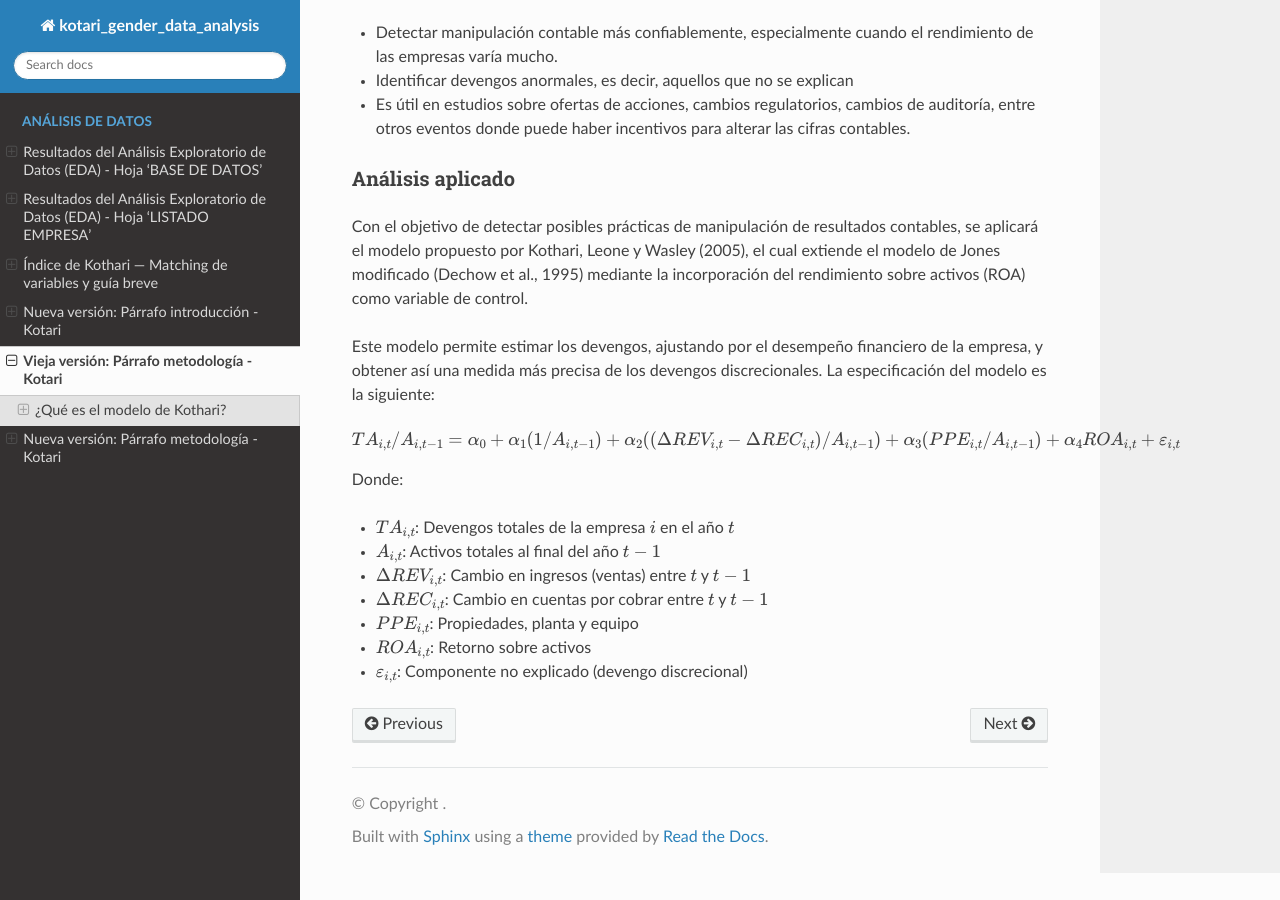
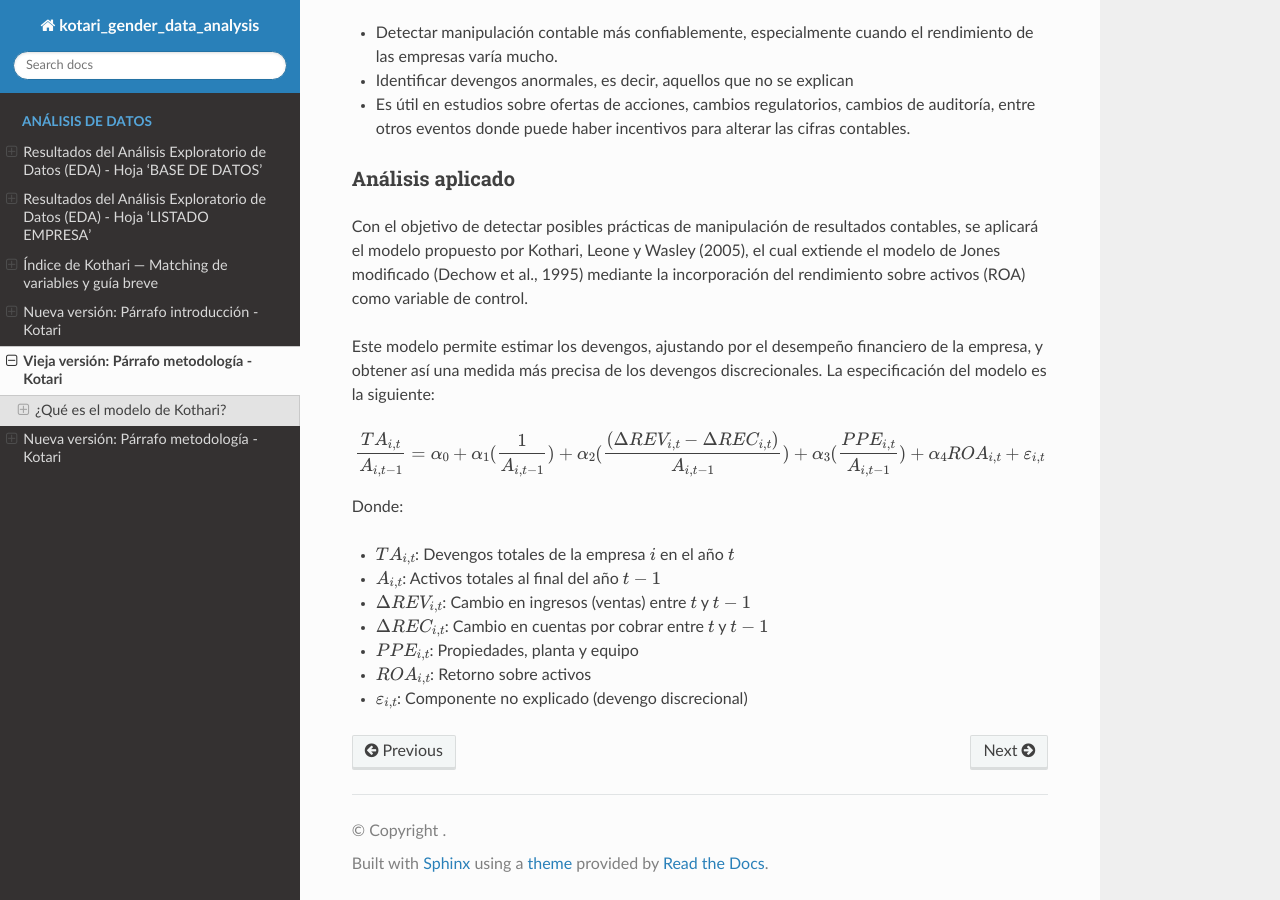
Before and after one commit to gabrielortegaproyectos/kotary_data_analysis, a Sphinx documentation site: the page built from docs/source/page_02_old_method.md, in a window 1280 px wide and 900 px high, scrolled down 969 px. Built offline with Sphinx 7.4.7 and the Read the Docs theme 3.1.0, drawn with Linux system fonts in a browser that asks for light colours.

Commit message:
Improves EDA documentation and adds data analysis notebook
Refines a mathematical model equation for clarity in documentation.
Introduces a new data cleaning notebook for exploratory data analysis
(EDA), focusing on a specific dataset sheet. Enhances insights into
data structure, missing values, and categorical and numerical variable
distributions, while exporting results for documentation purposes.

```diff
--- a/docs/source/page_02_old_method.md
+++ b/docs/source/page_02_old_method.md
@@ -28,7 +28,7 @@ Con el objetivo de detectar posibles prácticas de manipulación de resultados c
 Este modelo permite estimar los devengos, ajustando por el desempeño financiero de la empresa, y obtener así una medida más precisa de los devengos discrecionales. La especificación del modelo es la siguiente:
 
 $$
-TA_{i,t}/A_{i,t-1} = \alpha_0 + \alpha_1(1/A_{i,t-1}) + \alpha_2((\Delta REV_{i,t} - \Delta REC_{i,t})/A_{i,t-1}) + \alpha_3(PPE_{i,t}/A_{i,t-1}) + \alpha_4 ROA_{i,t} + \varepsilon_{i,t}
+\frac{TA_{i,t}}{A_{i,t-1}} = \alpha_0 + \alpha_1(\frac{1}{A_{i,t-1}}) + \alpha_2(\frac{(\Delta REV_{i,t} - \Delta REC_{i,t})}{A_{i,t-1}}) + \alpha_3(\frac{PPE_{i,t}}{A_{i,t-1}}) + \alpha_4 ROA_{i,t} + \varepsilon_{i,t}
 $$
 
 Donde:
```
Also changed, not shown: 1 other file.
